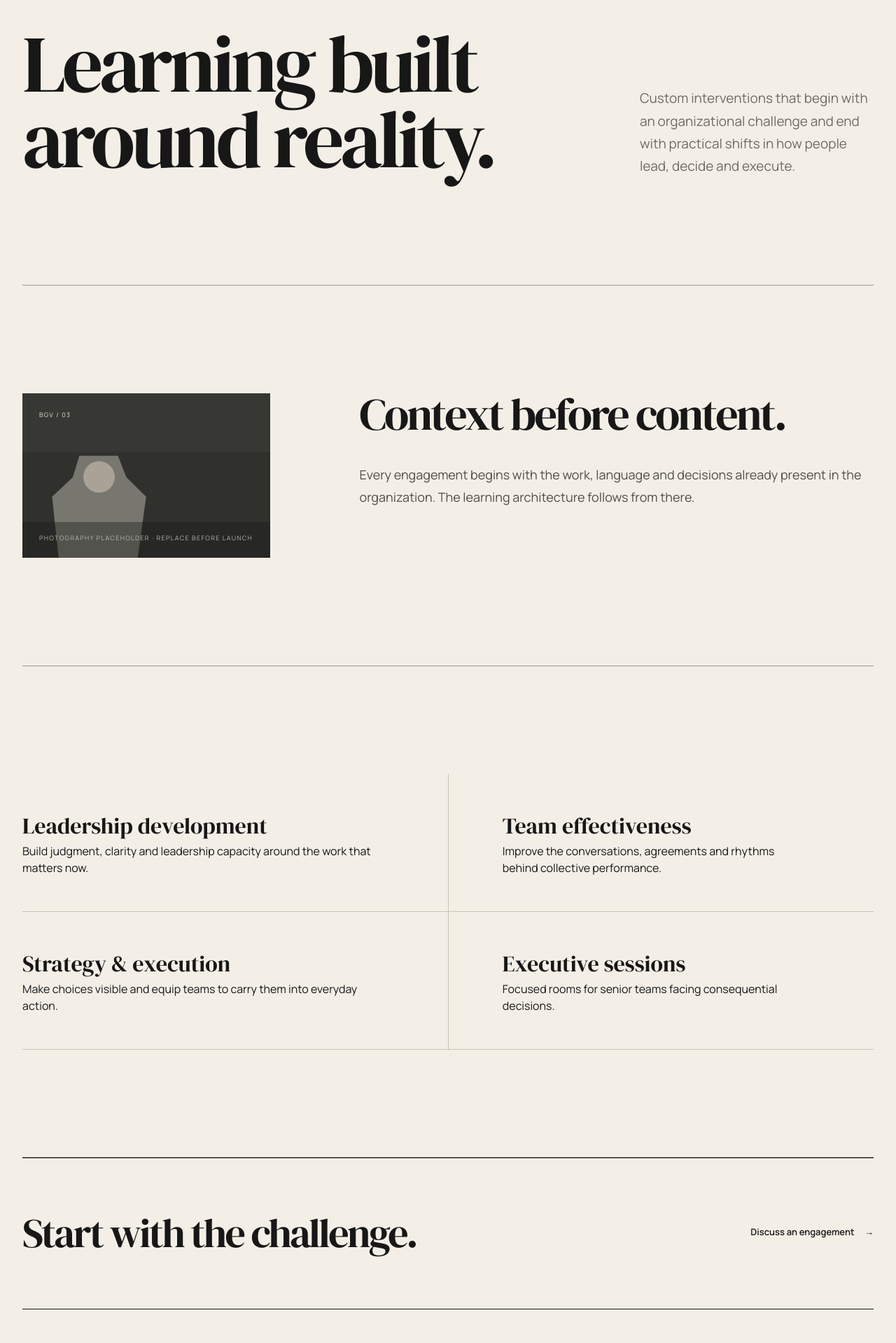
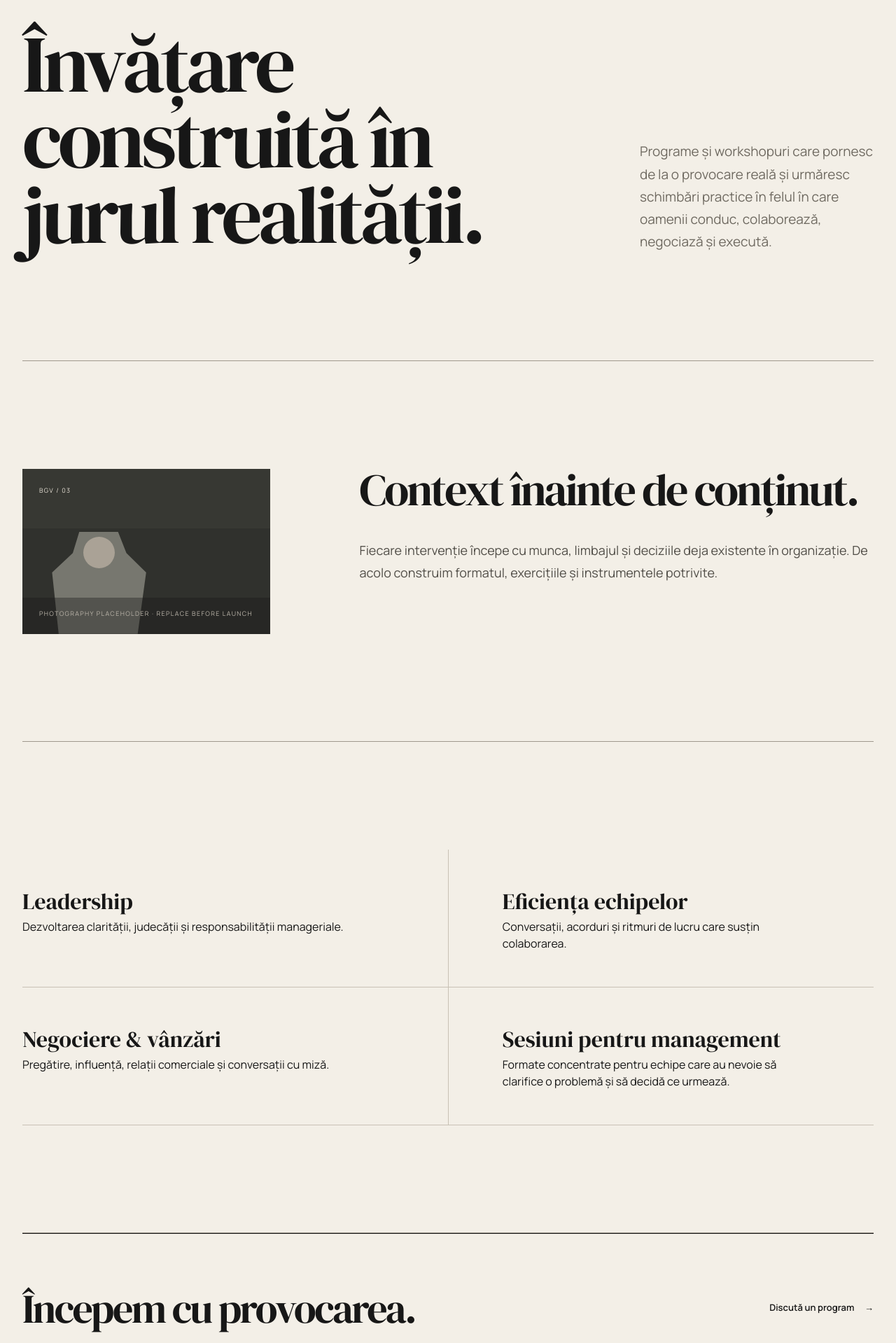
Before and after one commit to ivanovroxana1988-arch/bogdanvizitiu, a Next.js app: page /corporate in a window 1280 px wide. Shown: the part 261-2180 px from the top of the page at 70% size. Built offline with nearby package versions, Linux system fonts and the light colour scheme.

Commit message:
Add bilingual corporate copy

```diff
--- a/app/corporate/page.tsx
+++ b/app/corporate/page.tsx
@@ -1,3 +1,17 @@
-import {PageHero,ArrowLink} from '@/components/ui';import {EditorialImage} from '@/components/portrait'
+import {PageHero,ArrowLink} from '@/components/ui'
+import {EditorialImage} from '@/components/portrait'
+import {getCopy,getLocale} from '@/lib/i18n'
+
 export const metadata={title:'Corporate'}
-export default function Corporate(){return <><PageHero eyebrow="For organizations" title="Learning built around reality." intro="Custom interventions that begin with an organizational challenge and end with practical shifts in how people lead, decide and execute."/><section className="shell content-grid"><EditorialImage kind="workshop" label="Corporate workshop photography placeholder"/><div className="prose"><h2>Context before content.</h2><p>Every engagement begins with the work, language and decisions already present in the organization. The learning architecture follows from there.</p></div></section><section className="shell blocks">{[['Leadership development','Build judgment, clarity and leadership capacity around the work that matters now.'],['Team effectiveness','Improve the conversations, agreements and rhythms behind collective performance.'],['Strategy & execution','Make choices visible and equip teams to carry them into everyday action.'],['Executive sessions','Focused rooms for senior teams facing consequential decisions.']].map(x=><article className="block" key={x[0]}><h3>{x[0]}</h3><p>{x[1]}</p></article>)}</section><section className="shell cta-panel"><h2>Start with the challenge.</h2><ArrowLink href="/contact">Discuss an engagement</ArrowLink></section></>}
+
+export default function Corporate({searchParams}:{searchParams?:{lang?:string}}){
+  const locale=getLocale(searchParams?.lang)
+  const copy=getCopy(locale).corporate
+
+  return <>
+    <PageHero eyebrow={copy.eyebrow} title={copy.title} intro={copy.intro}/>
+    <section className="shell content-grid"><EditorialImage kind="workshop"/><div className="prose"><h2>{copy.sectionTitle}</h2><p>{copy.sectionText}</p></div></section>
+    <section className="shell blocks">{copy.blocks.map(block=><article className="block" key={block.title}><h3>{block.title}</h3><p>{block.description}</p></article>)}</section>
+    <section className="shell cta-panel"><h2>{copy.ctaTitle}</h2><ArrowLink href="/contact">{copy.cta}</ArrowLink></section>
+  </>
+}
```
